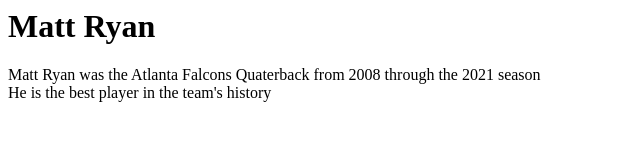
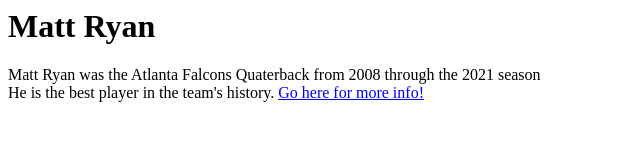
Before and after one commit to watchdogsrules/Class-Lab-1, a plain HTML site: page Secret Folder/index.html in a window 1280 px wide. Shown: the whole page, without its empty margins (0-640 px from the left). Drawn offline with Linux system fonts and the light colour scheme.

Commit message:
Update index.html

```diff
--- a/Secret Folder/index.html
+++ b/Secret Folder/index.html
@@ -17,7 +17,7 @@
 
   <p>
     Matt Ryan was the Atlanta Falcons Quaterback from 2008 through the 2021 season <br>
-    He is the best player in the team's history
+    He is the best player in the team's history. <a href="https://en.wikipedia.org/wiki/Matt_Ryan_(American_football)">Go here for more info!</a>
   </p>
 
 
```
